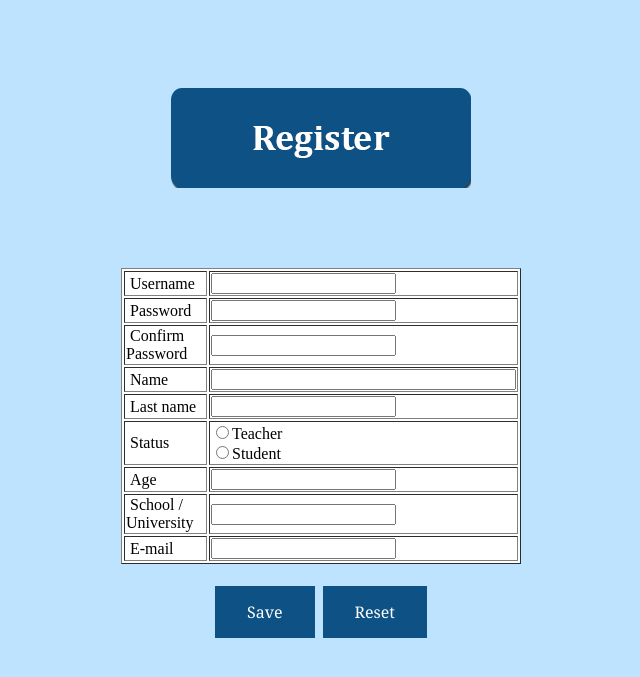
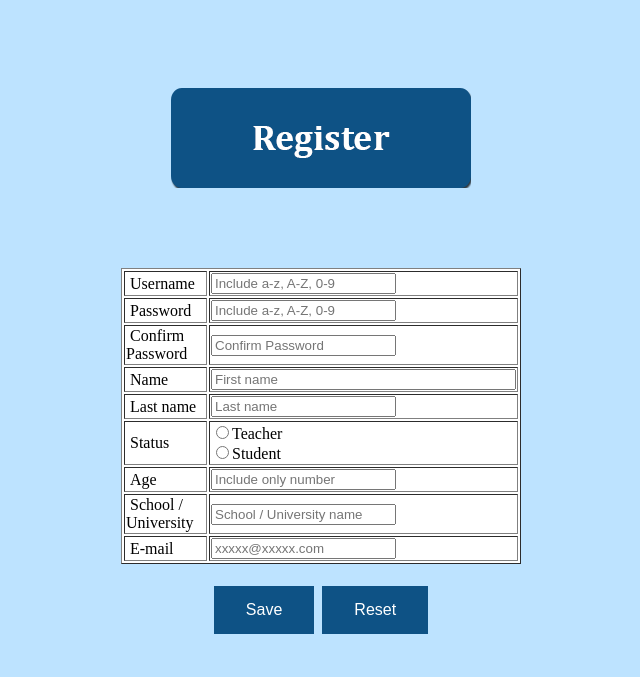
Before and after one commit to lampofgod/php-lab, a PHP site: page /register.php in a window 1280 px wide. Shown: the top 677 px of the page, without its empty margins (319-959 px from the left). Run offline with PHP 8.4, Linux system fonts and the light colour scheme.

Commit message:
Update register.php

```diff
--- a/register.php
+++ b/register.php
@@ -12,7 +12,6 @@
     font-size: 16px;
     margin: 4px 2px;
     cursor: pointer;
-        font-family: Cambria;
 }//botton color
 </style>
 
@@ -26,26 +25,26 @@
       <tr>
         <td width="125"> &nbsp;Username</td>
         <td width="180">
-          <input name="txtUsername" type="text" id="txtUsername" size="20">
+          <input name="txtUsername" type="text" id="txtUsername" size="20" placeholder="Include a-z, A-Z, 0-9">
         </td>
       </tr>
       <tr>
         <td> &nbsp;Password</td>
-        <td><input name="txtPassword" type="password" id="txtPassword">
+        <td><input name="txtPassword" type="password" id="txtPassword" placeholder="Include a-z, A-Z, 0-9">
         </td>
       </tr>
       <tr>
         <td> &nbsp;Confirm Password</td>
-        <td><input name="txtConPassword" type="password" id="txtConPassword">
+        <td><input name="txtConPassword" type="password" id="txtConPassword" placeholder="Confirm Password">
         </td>
       </tr>
       <tr>
         <td>&nbsp;Name</td>
-        <td><input name="txtName" type="text" id="txtName" size="35"></td>
+        <td><input name="txtName" type="text" id="txtName" size="35" placeholder="First name"></td>
       </tr>
       <tr>
         <td> &nbsp;Last name</td>
-        <td><input name="txtLastname" type="text" id="txtLastname">
+        <td><input name="txtLastname" type="text" id="txtLastname" placeholder="Last name">
         </td>
       </tr>
       <tr>
@@ -57,17 +56,17 @@
       </tr>
       <tr>
         <td> &nbsp;Age</td>
-        <td><input name="intAge" type="text" id="intAge">
+        <td><input name="intAge" type="text" id="intAge" placeholder="Include only number">
         </td>
       </tr>
       <tr>
         <td> &nbsp;School / University</td>
-        <td><input name="txtUniversity" type="text" id="txtUniversity">
+        <td><input name="txtUniversity" type="text" id="txtUniversity" placeholder="School / University name">
         </td>
       </tr>
       <tr>
         <td> &nbsp;E-mail</td>
-        <td><input name="txtEmail" type="email" id="txtEmail">
+        <td><input name="txtEmail" type="email" id="txtEmail" placeholder="xxxxx@xxxxx.com">
         </td>
       </tr>
     </tbody>
```
